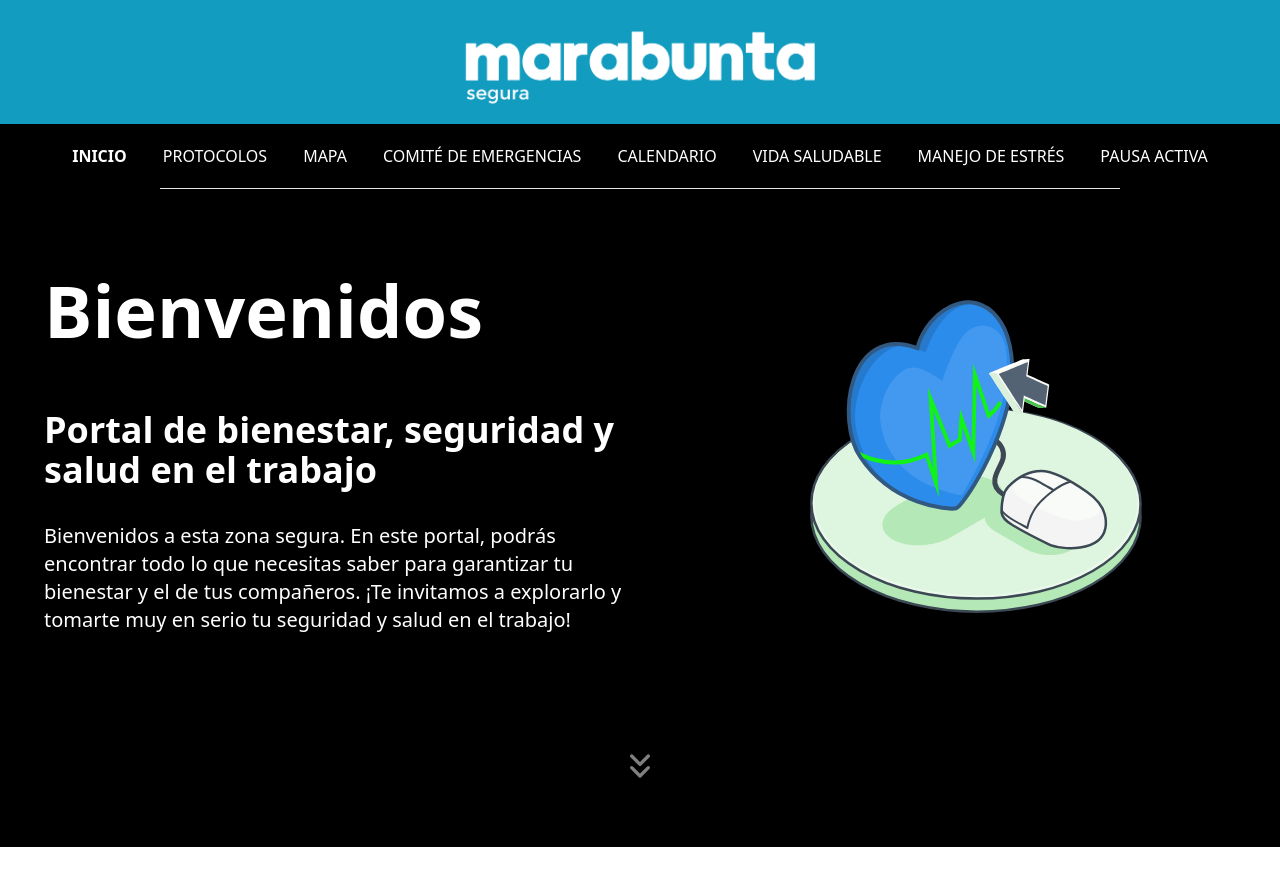
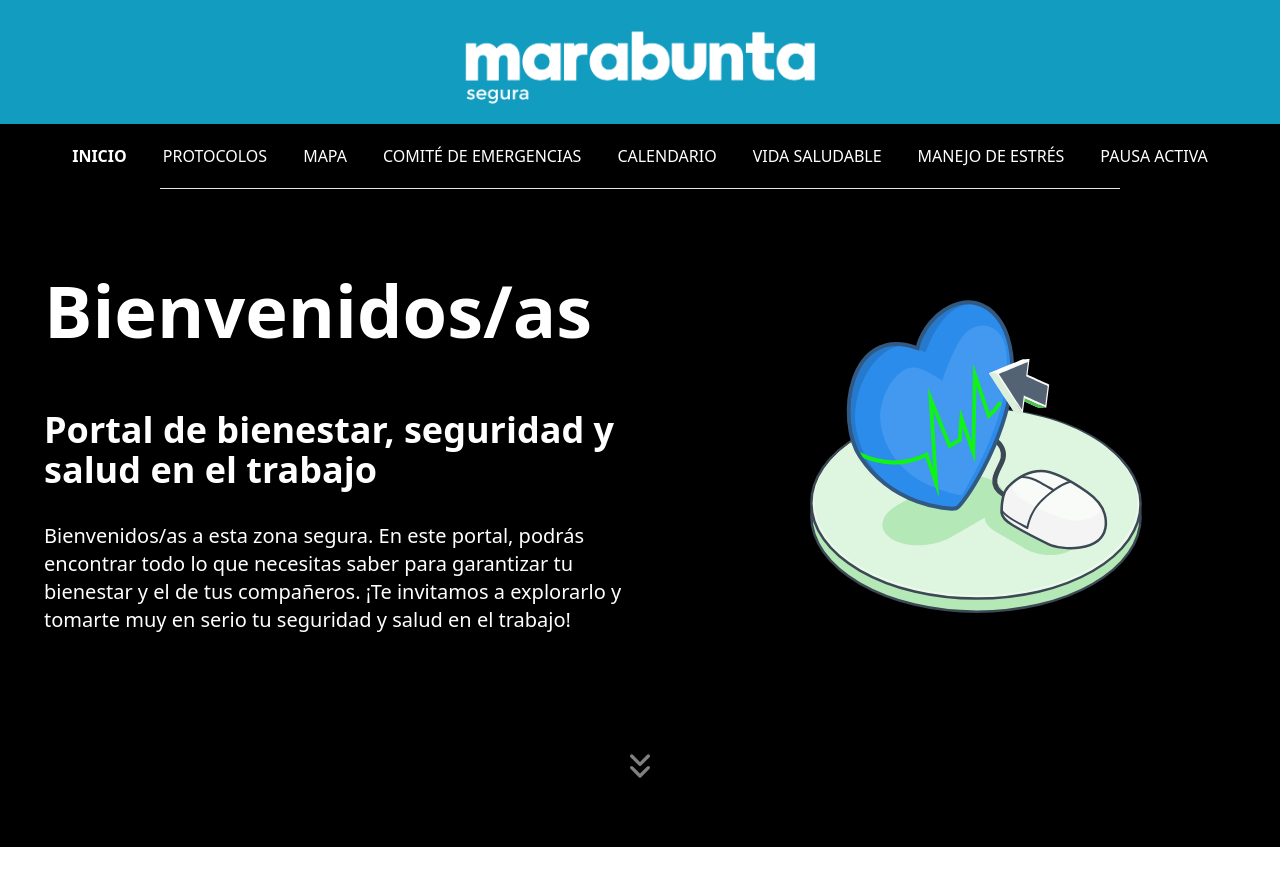
Before and after one commit to eggsforbacon/segura.marabunta.co, a Next.js app in the folder nuevo-proyecto-seguridad/: page / in a window 1280 px wide. Shown: the top 886 px of the page. Built offline with nearby package versions, Linux system fonts and the light colour scheme.

Commit message:
Fix title in home

```diff
--- a/nuevo-proyecto-seguridad/src/components/features/home/HeroSection.tsx
+++ b/nuevo-proyecto-seguridad/src/components/features/home/HeroSection.tsx
@@ -48,13 +48,13 @@ const HeroSection = () => {
                             className="text-left"
                         >
                             <h1 className="text-5xl md:text-7xl  pb-16 font-extrabold">
-                                Bienvenidos
+                                Bienvenidos/as
                             </h1>
                             <h1 className="text-3xl md:text-4xl  pb-8 font-extrabold">
                                 Portal de bienestar, seguridad y salud en el trabajo
                             </h1>
                             <p className="text-lg md:text-xl ">
-                                Bienvenidos a esta zona segura. En este portal, podrás encontrar {"todo"} lo que necesitas
+                                Bienvenidos/as a esta zona segura. En este portal, podrás encontrar {"todo"} lo que necesitas
                                 saber para garantizar tu bienestar y el de tus compañeros. ¡Te invitamos a explorarlo y
                                 tomarte muy en serio tu seguridad y salud en el trabajo!
                             </p>
```
